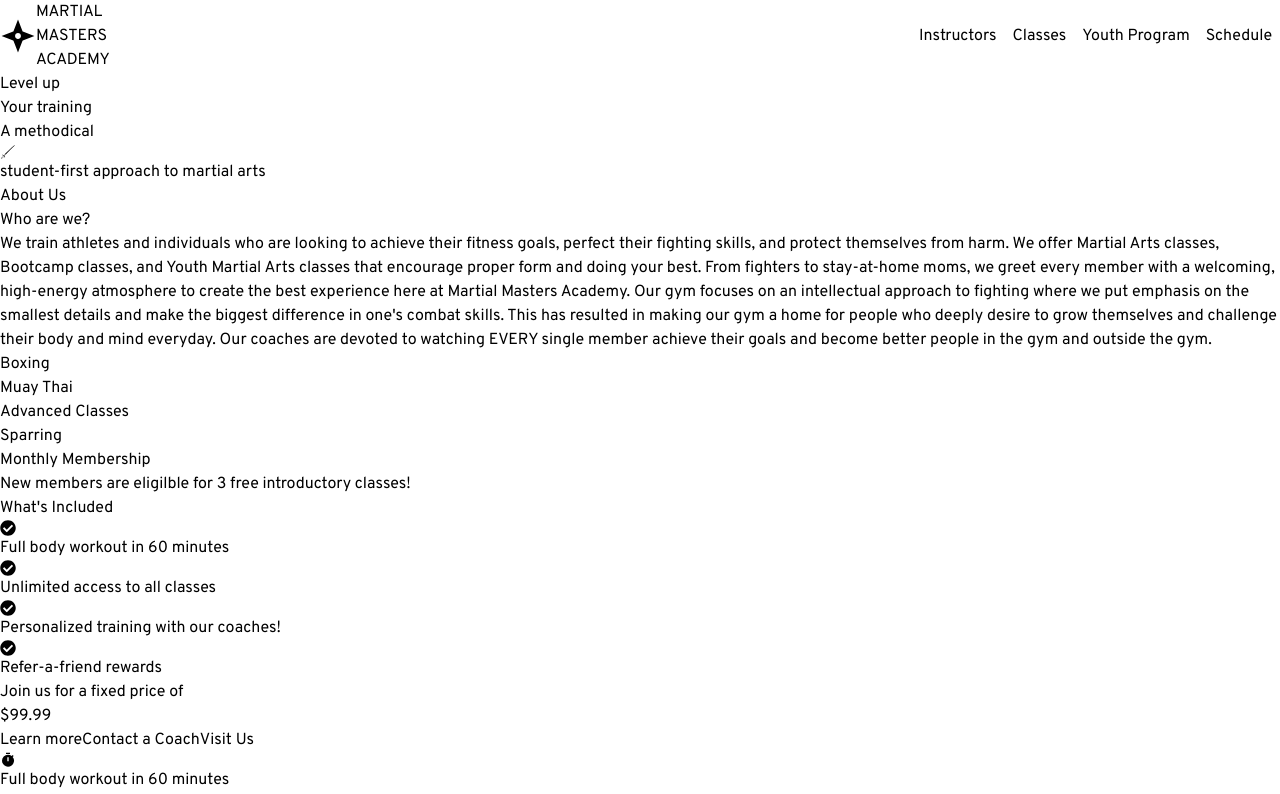
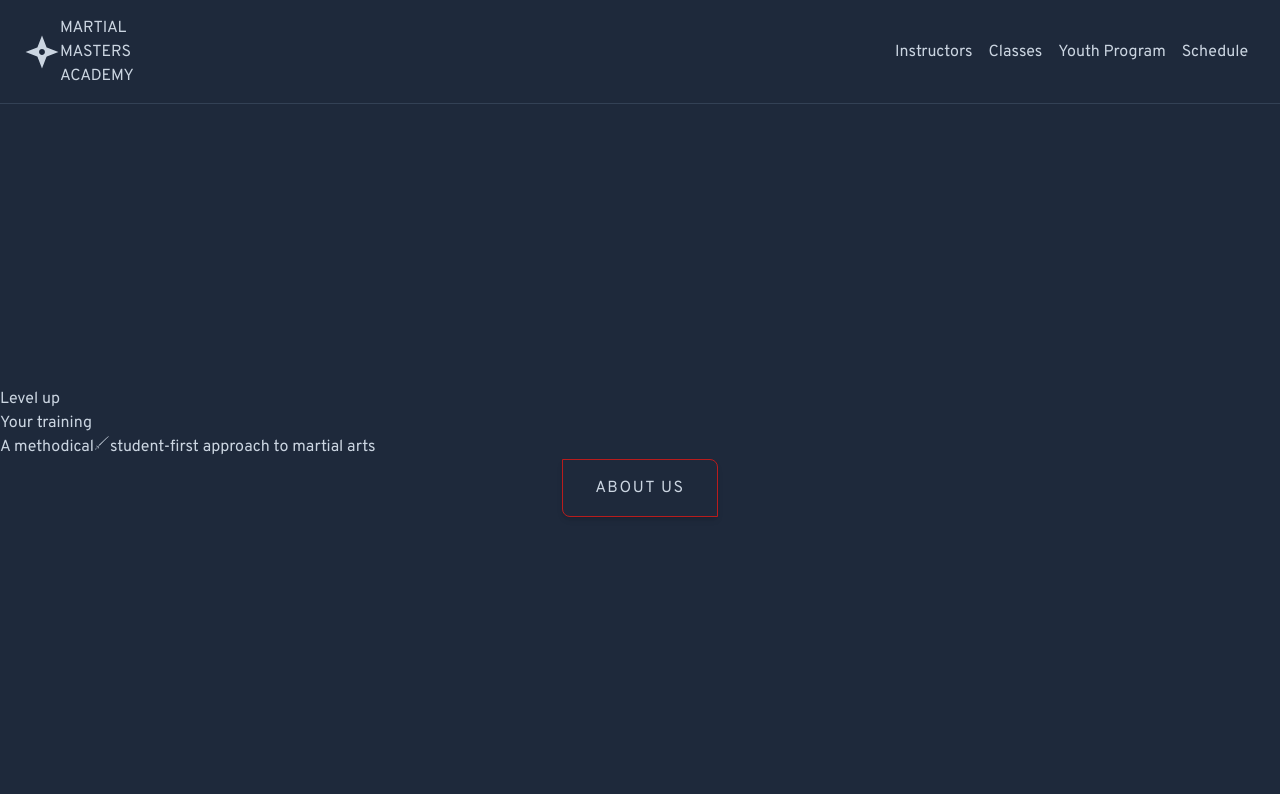
Before and after one commit to allanlalangan/martial-masters-academy, a Next.js app: page / in a window 1280 px wide. Shown: the top 794 px of the page. Built offline with nearby package versions, Linux system fonts and the light colour scheme; a web font is replaced by a local one.

Commit message:
feat(styles): update base, Header, Hero, About styles

```diff
--- a/components/About/About.jsx
+++ b/components/About/About.jsx
@@ -1,6 +1,6 @@
 const About = () => {
   return (
-    <section>
+    <section className='h-screen'>
       <figure></figure>
       <h2>Who are we?</h2>
       <article>
--- a/components/Header/Header.jsx
+++ b/components/Header/Header.jsx
@@ -4,9 +4,9 @@ import { GiStarShuriken } from 'react-icons/gi';
 
 const Header = () => {
   return (
-    <header className='header flex justify-between items-center'>
+    <header className='px-6 h-header border-b border-slate-700 flex justify-between items-center'>
       <Link href='/' passHref={true}>
-        <div className='flex items-center'>
+        <div className='flex items-center hover:brightness-110 cursor-pointer transition '>
           <GiStarShuriken className='text-4xl' />
           <h1 className='flex flex-col uppercase'>
             <span>Martial</span>
@@ -18,11 +18,19 @@ const Header = () => {
       <nav>
         <ul className='flex justify-evenly items-center'>
           <Link href='/instructors' passHref={true}>
-            <li className='px-2'>Instructors</li>
+            <li className='hover:brightness-110 cursor-pointer transition px-2'>
+              Instructors
+            </li>
           </Link>
-          <li className='px-2'>Classes</li>
-          <li className='px-2'>Youth Program</li>
-          <li className='px-2'>Schedule</li>
+          <li className='hover:brightness-110 cursor-pointer transition px-2'>
+            Classes
+          </li>
+          <li className='hover:brightness-110 cursor-pointer transition px-2'>
+            Youth Program
+          </li>
+          <li className='hover:brightness-110 cursor-pointer transition px-2'>
+            Schedule
+          </li>
         </ul>
       </nav>
     </header>
--- a/components/Hero/Hero.jsx
+++ b/components/Hero/Hero.jsx
@@ -3,13 +3,13 @@ import { GiKatana } from 'react-icons/gi';
 
 const Hero = () => {
   return (
-    <section>
+    <section className='h-main flex flex-col justify-center items-start border-b border-slate-700'>
       <div>
         <h2>Level up</h2>
         <h1>Your training</h1>
         <aside>
-          <span>
-            A methodical{' '}
+          <span className='flex'>
+            A methodical
             <span>
               <GiKatana />
             </span>
@@ -18,7 +18,9 @@ const Hero = () => {
         </aside>
       </div>
       <Link href='/about' passHref={true}>
-        <button>About Us</button>
+        <button className='hover:brightness-110 shadow-md hover:shadow-lg mx-auto transition uppercase tracking-widest px-8 py-4 border rounded-bl-lg rounded-tr-lg border-red-700'>
+          About Us
+        </button>
       </Link>
     </section>
   );
--- a/styles/index.css
+++ b/styles/index.css
@@ -10,5 +10,6 @@
 @layer base {
   body {
     font-family: 'Overpass', sans-serif;
+    @apply bg-slate-800 text-slate-300;
   }
 }
```
